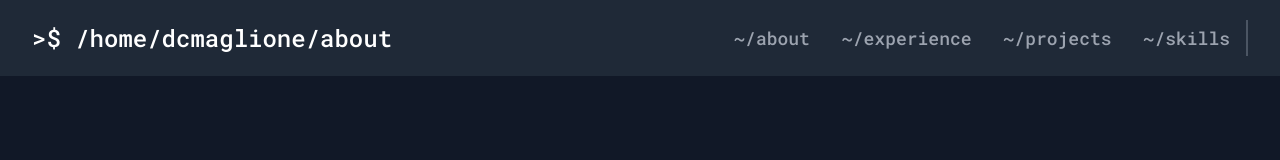
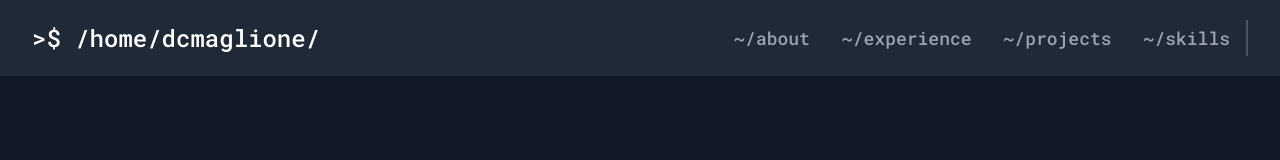
Before and after one commit to dcmaglione/dcmag.website, a React (Create React App) app: page /about in a window 1280 px wide. Shown: the top 160 px of the page. Built offline with nearby package versions, Linux system fonts and the light colour scheme.

Commit message:
Fixed navbar after hash changes

```diff
--- a/src/components/Navbar.js
+++ b/src/components/Navbar.js
@@ -14,7 +14,7 @@ export default function Navbar() {
   const [path, setPath] = useState(null);
 
   useEffect(() => {
-    setPath(window.location.pathname);
+    setPath(window.location.hash.replace('#', ''));
   }, [location]);
 
   return (
```
Also changed, not shown: 6 other files (tests, documents, lock files or other folders).
